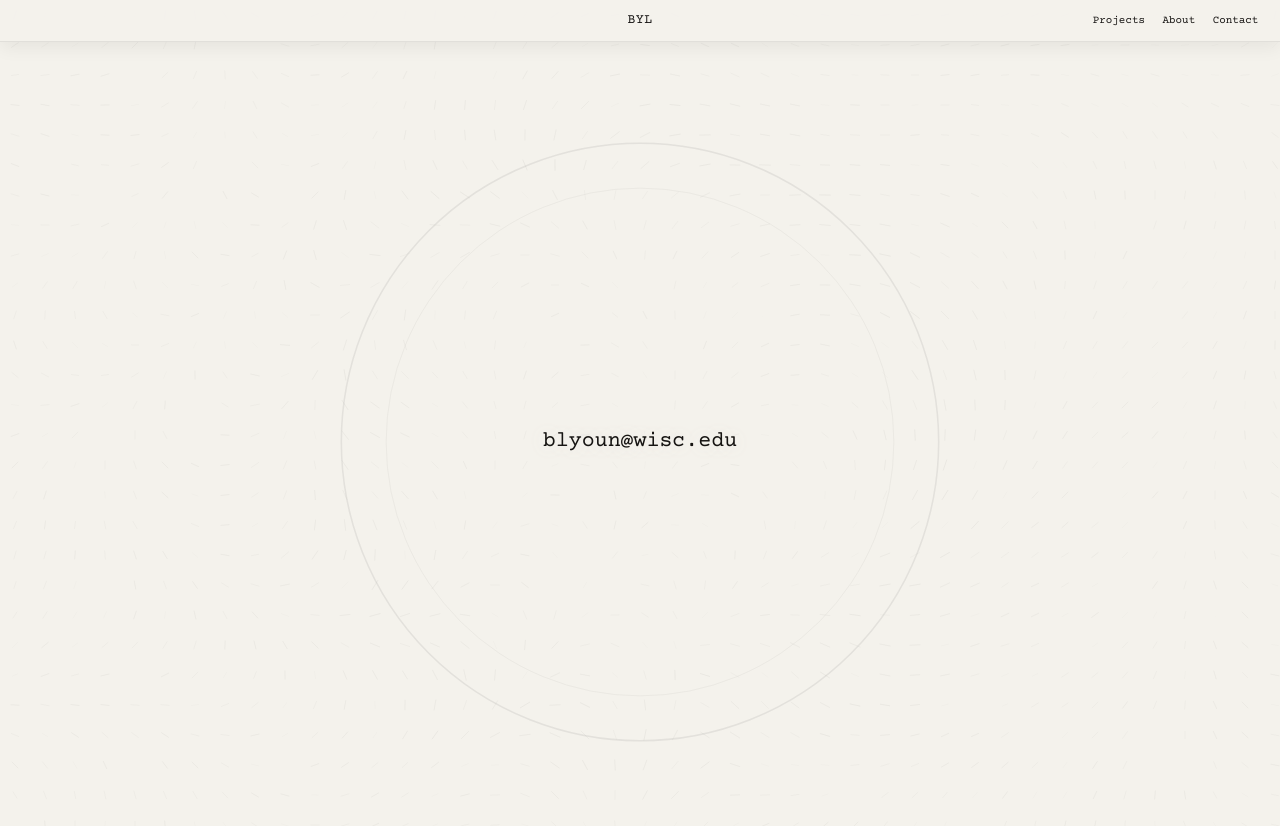
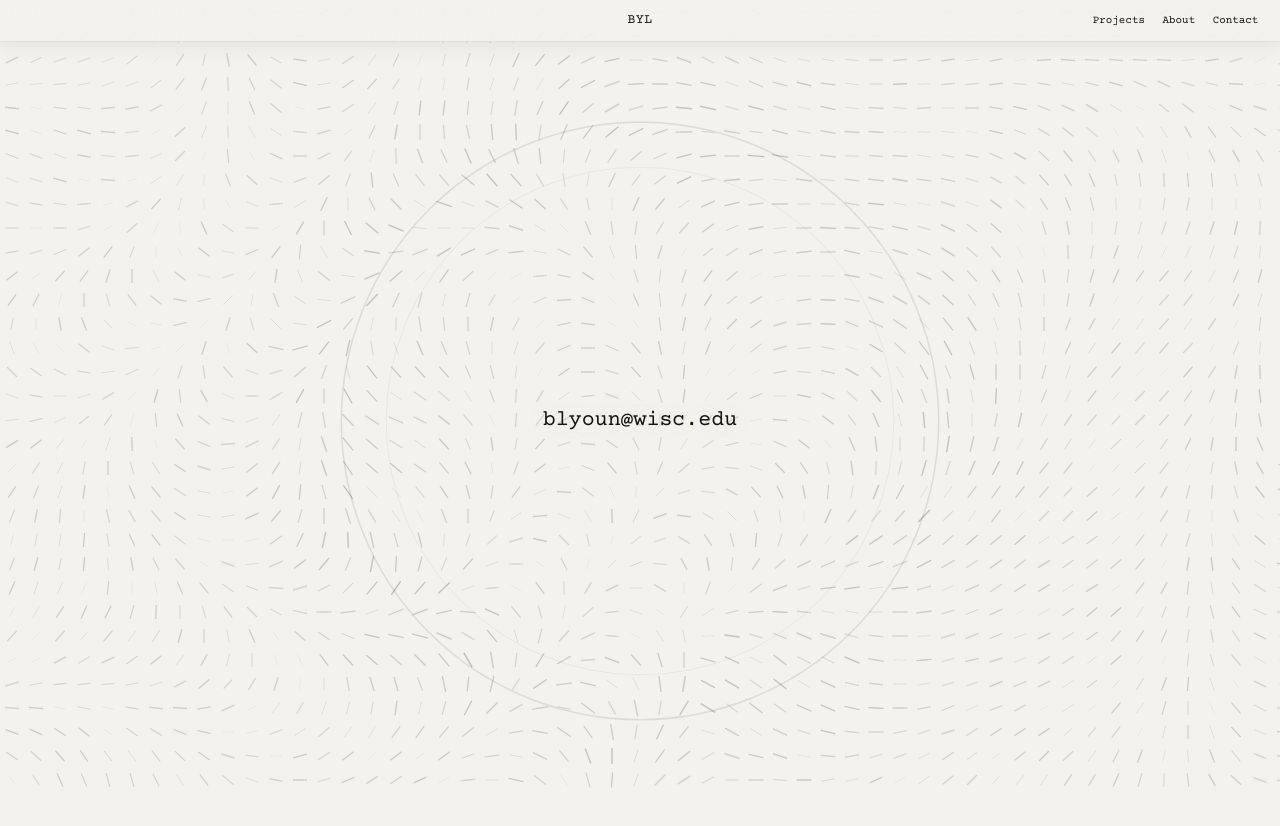
Before and after one commit to by5506210/byl-arch-portfolio, a plain HTML site: page pages/contact.html in a window 1280 px wide. After the commit the page ends 800 px from the top, so only its background shows below. Drawn offline with nearby package versions, Linux system fonts and the light colour scheme.

Commit message:
Strengthen contact vector field

```diff
--- a/src/css/style.css
+++ b/src/css/style.css
@@ -3161,23 +3161,34 @@ body.portfolio-transition-active .slideshow__scroll-hint {
 .contact-page {
   background: var(--concrete);
   min-height: 100vh;
+  min-height: 100svh;
+  height: 100vh;
+  height: 100svh;
+  max-height: 100vh;
+  max-height: 100svh;
   color: var(--text-primary);
   position: relative;
   display: grid;
   place-items: center;
   isolation: isolate;
   overflow: hidden;
-  padding: 4rem 2rem;
+  overscroll-behavior: none;
+  padding: 42px 2rem 0;
+}
+
+body:has(.contact-page) {
+  overflow: hidden;
 }
 
 .contact-page .vector-field-bg {
-  opacity: 0.72;
+  opacity: 1;
   mix-blend-mode: multiply;
 }
 
 .contact-page__grid {
   width: 100%;
-  min-height: calc(100vh - 44px);
+  min-height: 0;
+  height: 100%;
   display: grid;
   place-items: center;
   position: relative;
--- a/src/js/vector-field.js
+++ b/src/js/vector-field.js
@@ -88,6 +88,7 @@ function initVectorField() {
     canvas.getContext('2d', { alpha: true }) ||
     canvas.getContext('2d');
   var isContentPage = !isLandingPage;
+  var isContactPage = isContentPage && !!document.querySelector('.contact-page');
   var dpr = 1;
   var backingScale = 1;
   var resizeFrame = null;
@@ -104,13 +105,38 @@ function initVectorField() {
   var darkLineColor = '26, 26, 26';
   var lineColor = isDarkLines ? darkLineColor : lightLineColor;
 
-  var opacityScale = isContentPage ? 0.18 : 1.0;
+  var opacityScale = isContentPage ? (isContactPage ? 0.52 : 0.18) : 1.0;
 
   var isMobile = window.innerWidth < 768;
 
-  var spacing = isContentPage ? (isMobile ? 20 : 30) : (isMobile ? 16 : 24);
-  var lineLen = isContentPage ? 9 : (isMobile ? 11 : 16);
-  var lineWidth = isContentPage ? 0.8 : (isMobile ? 1.2 : 1.7);
+  function resolveFieldMetrics() {
+    if (isContactPage) {
+      return {
+        spacing: isMobile ? 18 : 24,
+        lineLen: isMobile ? 11 : 14,
+        lineWidth: isMobile ? 1.15 : 1.35
+      };
+    }
+
+    if (isContentPage) {
+      return {
+        spacing: isMobile ? 20 : 30,
+        lineLen: 9,
+        lineWidth: 0.8
+      };
+    }
+
+    return {
+      spacing: isMobile ? 16 : 24,
+      lineLen: isMobile ? 11 : 16,
+      lineWidth: isMobile ? 1.2 : 1.7
+    };
+  }
+
+  var fieldMetrics = resolveFieldMetrics();
+  var spacing = fieldMetrics.spacing;
+  var lineLen = fieldMetrics.lineLen;
+  var lineWidth = fieldMetrics.lineWidth;
   var mouseInfluence = 220;
   var returnSpeed = 0.08;
   var followSpeed = 0.25;
@@ -144,7 +170,6 @@ function initVectorField() {
   var portalChargeDuration = 1.02;
   var portalHoldRadius = 96;
   var portalHoldTriggered = false;
-  var isContactPage = !isLandingPage && !!document.querySelector('.contact-page');
   var contactPulseAnchor = isContactPage ? document.querySelector('.contact-page__card') : null;
   var contactPulseInterval = 2.2;
   var lastContactPulseTime = -10;
@@ -215,13 +240,14 @@ function initVectorField() {
   }
 
   function applyResponsiveFieldSizing() {
-    var baseSpacing = isContentPage ? (isMobile ? 20 : 30) : (isMobile ? 16 : 24);
-    var baseLineLen = isContentPage ? 9 : (isMobile ? 11 : 16);
-    var baseLineWidth = isContentPage ? 0.8 : (isMobile ? 1.2 : 1.7);
+    var baseMetrics = resolveFieldMetrics();
+    var baseSpacing = baseMetrics.spacing;
+    var baseLineLen = baseMetrics.lineLen;
+    var baseLineWidth = baseMetrics.lineWidth;
 
     spacing = baseSpacing;
     if (!isMobile) {
-      var particleBudget = isLandingPage ? 4200 : 3000;
+      var particleBudget = isLandingPage ? 4200 : (isContactPage ? 3600 : 3000);
       var budgetSpacing = Math.sqrt((fieldWidth * fieldHeight) / particleBudget);
       if (budgetSpacing > spacing) spacing = budgetSpacing;
     }
```
